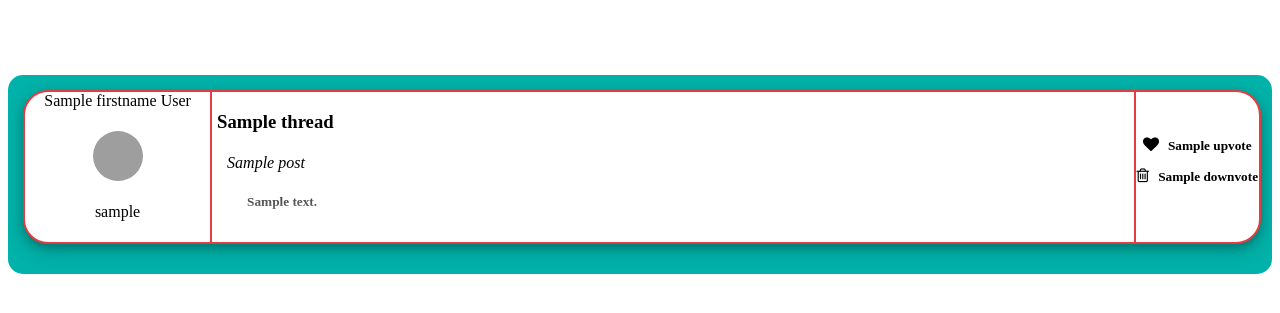
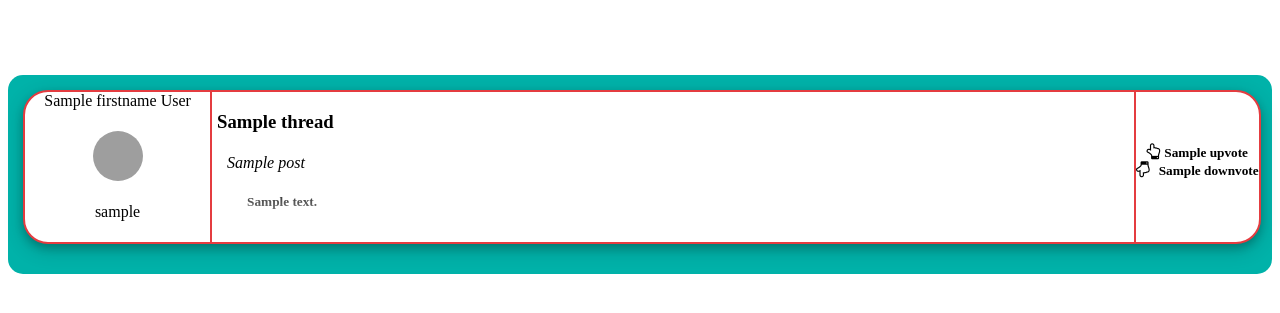
Before and after one commit to chloeosgood/chloeosgood.github.io, a Node project: template app/views/partials/content/IndexInfo.ejs in a window 1280 px wide. Shown: the top 313 px of the page. Run offline with Node 20 templates, Linux system fonts and the light colour scheme; the template is opened without the code that fills it: most values are stand-ins (such as "Sample title", 1, 10 or a date in 2020); some libraries are stand-ins or nearby versions; grey boxes are pictures that could not be loaded.

Commit message:
Small update

```diff
--- a/app/views/partials/content/IndexInfo.ejs
+++ b/app/views/partials/content/IndexInfo.ejs
@@ -40,13 +40,13 @@
 
                 <div class="Thread-Info Right">
                     <div class="Likes">
-                        <i class="fa fa-heart info"></i>
+                        <i class="fa fa-hand-o-up"></i>
                         <h5>
                             <%=Threads[i].recentPost.upvote%>
                         </h5>
                     </div>
                     <div class='Likes'>
-                        <i class="fa fa-trash-o info"></i>
+                        <i class="fa fa-hand-o-down info"></i>
                         <h5>
                             <%=Threads[i].recentPost.downvote%>
                         </h5>
--- a/app/views/partials/content/ThreadInfo.ejs
+++ b/app/views/partials/content/ThreadInfo.ejs
@@ -40,6 +40,7 @@
                 <div class="Thread-Info Right">
                     <div class="Likes">
                         <i class="fa fa-hand-o-up info"></i>
+
                         <h5>
                             <%=Posts[i].upvote%>
                         </h5>
```
